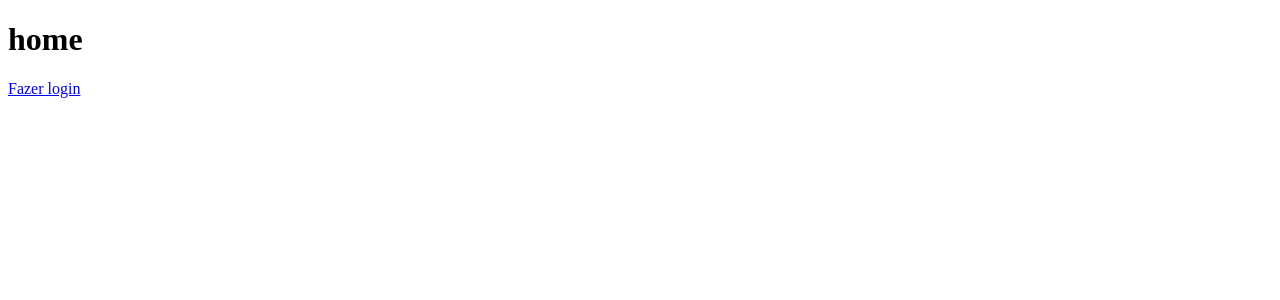
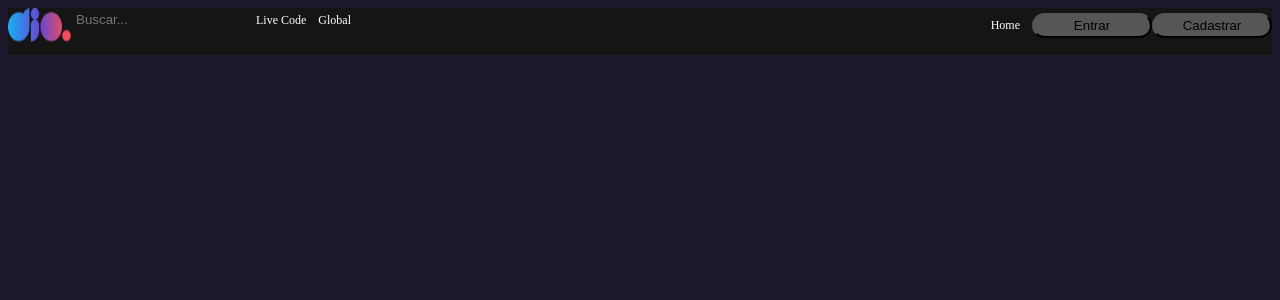
Before and after one commit to joaogabriel1702/clone_dio, a React (Create React App) app: page / in a window 1280 px wide. Shown: the top 300 px of the page. Built offline with nearby package versions, Linux system fonts and the light colour scheme.

Commit message:
criação do Header e do Button

```diff
--- /dev/null
+++ b/src/components/Button/index.jsx
@@ -0,0 +1,12 @@
+import React from 'react'
+import { ButtonContainer } from './styles';
+
+const Button = ({title, variant="primary", onClick}) => {
+  return (
+    <ButtonContainer variant={variant} onClick={onClick}>
+        {title}
+    </ButtonContainer>
+  )
+}
+
+export { Button }
--- /dev/null
+++ b/src/components/Button/styles.js
@@ -0,0 +1,30 @@
+import styled, { css } from "styled-components";
+
+export const ButtonContainer = styled.button`
+    background: #565656;
+    border-radius: 22px;
+    position: relative;
+
+    color: #FFF
+    paddin: 2px 12px;
+    min-width: 120px;
+    width: 100%;
+
+    ${({ variant })=> variant !== "primary" && css`
+        min-width: 167px;
+        height: 33px;
+
+        background: #E4105D
+
+        &::after {
+            content: '';
+            position: absolute;
+            border: 1px solid #e4105d;
+            top: -5px;
+            left: -6px;
+            width: calc(100% - 10px);
+            height: calc(100% + 10px);
+            border-radius: 22px;
+        }
+    `}
+`
--- /dev/null
+++ b/src/components/Header/index.jsx
@@ -0,0 +1,37 @@
+import React from 'react'
+import logo from '../assets/logo-dio.png'
+import {
+    BuscarInputContainer,
+    Container,
+    Row,
+    Wrapper,
+    Menu,
+    MenuRight,
+    Input
+ } from './styles'
+
+import { Button } from '../Button'
+
+const Header = () => {
+  return (
+    <Wrapper>
+        <Container>
+            <Row>
+                <img src={logo} alt="Logo da Dio"/>
+                <BuscarInputContainer>
+                    <Input placeholder='Buscar...'/>
+                </BuscarInputContainer>
+                <Menu>Live Code</Menu>
+                <Menu>Global</Menu>
+            </Row>
+            <Row>
+                <MenuRight href='#'>Home</MenuRight>
+                <Button title="Entrar"/>
+                <Button title="Cadastrar"/>
+            </Row>
+        </Container>
+    </Wrapper>
+  )
+}
+
+export { Header }
--- /dev/null
+++ b/src/components/Header/styles.js
@@ -0,0 +1,80 @@
+import styled from "styled-components";
+
+export const Container = styled.div `
+    width: 100%;
+    max-width: 80%
+    height: 47px;
+
+    display: flex;
+    justify-content: space-between;
+    align-items: center;
+    margin: 0 auto;
+`
+
+export const Row = styled.div `
+    display: flex;
+    flex-direction: row;
+    aligin-items: center;
+`
+
+export const Column = styled.div `
+    display: flex;
+    flex-direction: column;
+    aligin-items: center;
+`
+
+export const Wrapper = styled.div`
+    background-color: #151515;
+    width: 100%;
+    height: 47px;
+    display-flex;
+    justify-content: center;
+    align-items: center;
+`
+
+export const BuscarInputContainer = styled.div`
+    width: 175px;
+    height: 30px;
+    background: #2d2d37
+    border-radius: 8px;
+    padding: 2px 5px;
+    margin: 0 12px
+
+    display: flex;
+    align-items: center;
+    justify-content: center;
+`
+
+export const Menu = styled.a`
+    font-family: 'Open Sans',
+    font-style: normal;
+    font-size: 12px;
+    line-height: 25px;
+    color: #fff;
+    margin-right: 12px;
+    text-decoration: none;
+`
+
+export const MenuRight = styled.a`
+    font-family: 'Open Sans',
+    font-style: normal;
+    font-size: 12px;
+    line-height: 25px;
+    color: #fff;
+    margin-right: 12px;
+    text-decoration: none;
+`
+
+export const UserPicture = styled.img`
+    width: 32px;
+    height: 32px;
+    border-radius: 22px;
+    border: 2px solid #fff;
+`
+
+export const Input  =styled.input `
+    background: transparent;
+    flex: 1;
+    border: 0;
+    color: #fff
+`
--- a/src/index.js
+++ b/src/index.js
@@ -1,11 +1,12 @@
 import React from 'react';
 import ReactDOM from 'react-dom/client';
 import App from './App';
-
+import { GlobalStyle } from './styles/global'
 
 const root = ReactDOM.createRoot(document.getElementById('root'));
 root.render(
   <React.StrictMode>
+    <GlobalStyle/>
     <App />
   </React.StrictMode>
 );
--- a/src/pages/home/index.jsx
+++ b/src/pages/home/index.jsx
@@ -1,9 +1,10 @@
 import { Link } from 'react-router-dom';
+import { Button } from '../../components/Button';
+import { Header } from '../../components/Header';
 
 const Home = () => {
     return(<>
-    <h1>home</h1>
-    <Link to="/login">Fazer login</Link>
+    <Header/>
     </>
     )
 }
--- /dev/null
+++ b/src/styles/global.js
@@ -0,0 +1,13 @@
+import { createGlobalStyle } from "styled-components";
+
+export const GlobalStyle = createGlobalStyle `
+    *{
+        marggin: 0;
+        padding: 0;
+    }
+
+    body {
+        background-color: #1e192c;
+        color: #fff
+    }
+`
```
Also changed, not shown: src/components/assets/banner.png (added), src/components/assets/logo-dio.png (added).
